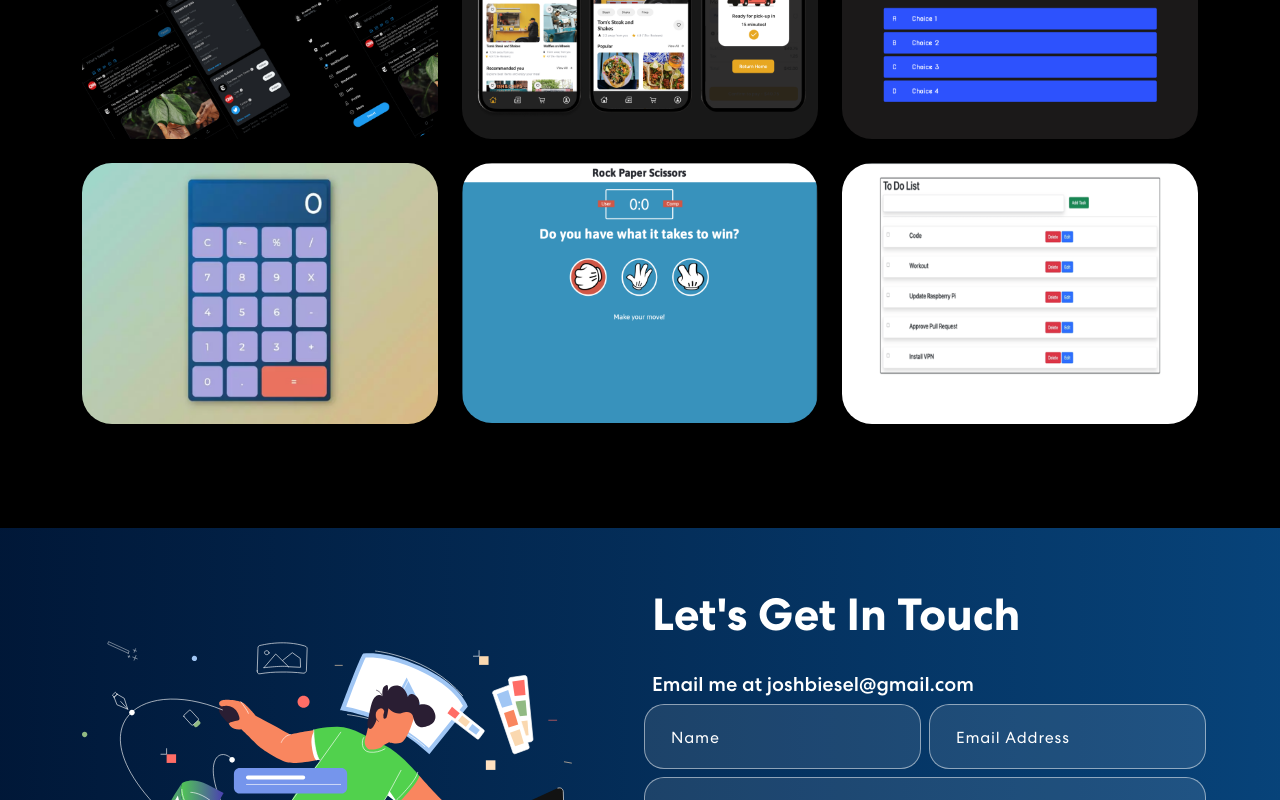
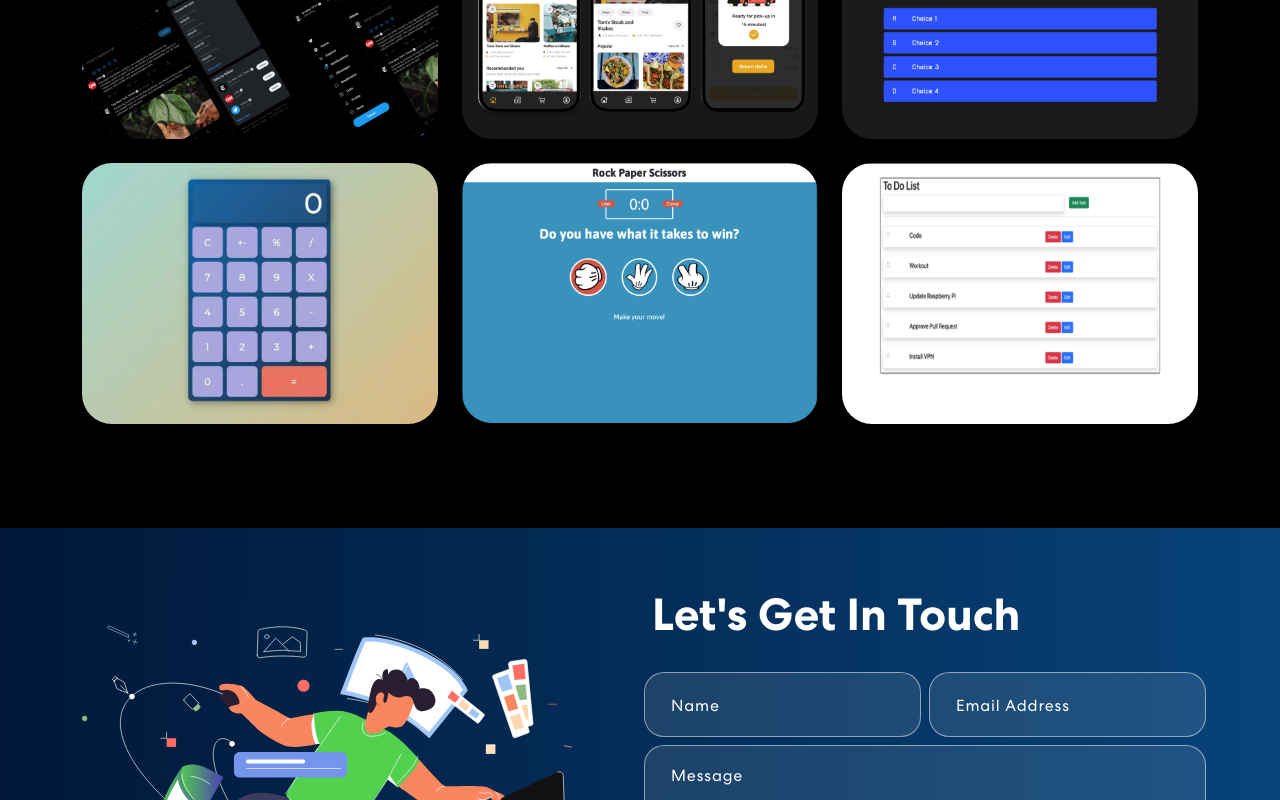
Before and after one commit to jabiesel/MyPortfolio, a React (Create React App) app: page / in a window 1280 px wide. Shown: the part 2000-2800 px from the top of the page. Built offline with nearby package versions, Linux system fonts and the light colour scheme.

Commit message:
html adjustment

```diff
--- a/src/components/Contact.js
+++ b/src/components/Contact.js
@@ -82,7 +82,6 @@ export const Contact = () => {
                   }
                 >
                   <h2>Let's Get In Touch</h2>
-                  <h5>Email me at joshbiesel@gmail.com</h5>
                   <form onSubmit={handleSubmit}>
                     <Row>
                       <Col size={12} sm={6} className="px-1">
```
